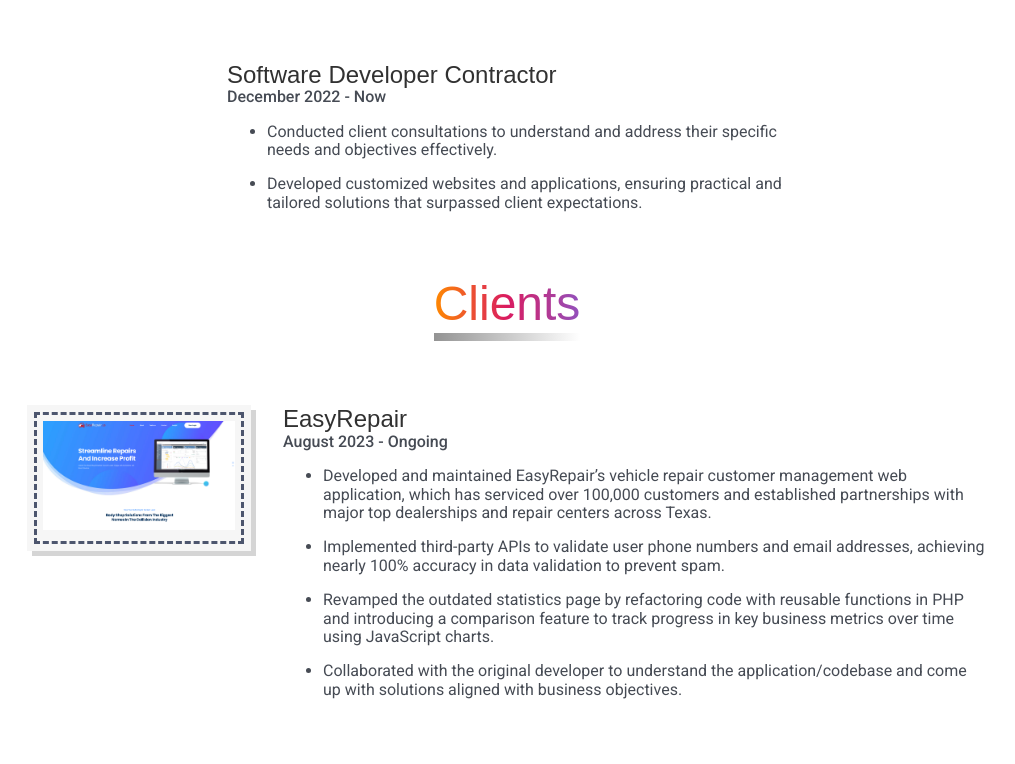
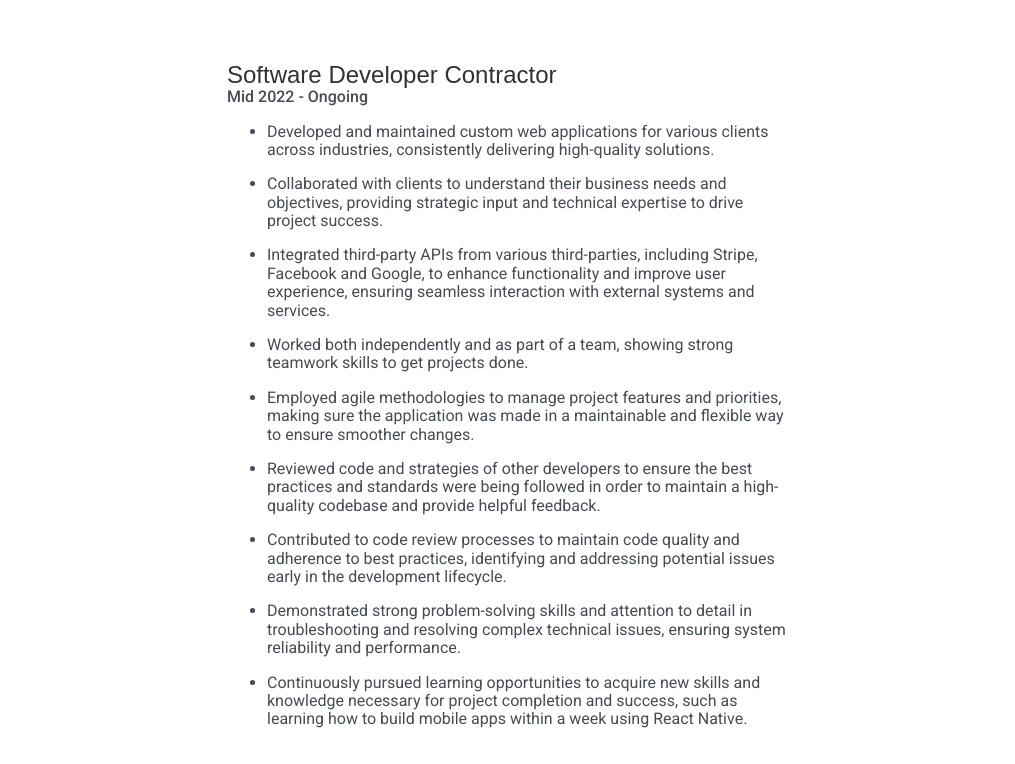
Before and after one commit to CodeAlanSanchez/neo-portfolio, a website built with Vite: page index.html in a window 1280 px wide. Shown: the part 1536-2300 px from the top of the page, without its empty margins (133-1148 px from the left). Built offline with nearby package versions, Linux system fonts and the light colour scheme; files whose address does not match are found by name; a web font is replaced by a local one.

```diff
--- a/index.html
+++ b/index.html
@@ -18,6 +18,16 @@
     <link href="https://fonts.cdnfonts.com/css/cubano" rel="stylesheet">
     <link href="https://fonts.googleapis.com/css2?family=Dancing+Script&display=swap" rel="stylesheet">
     <link href="https://fonts.googleapis.com/css2?family=Dancing+Script&family=Roboto:wght@100;300;400;500;700;900&display=swap" rel="stylesheet">
+
+    <!-- Google tag (gtag.js) -->
+    <script async src="https://www.googletagmanager.com/gtag/js?id=G-W23VE112BQ"></script>
+    <script>
+      window.dataLayer = window.dataLayer || [];
+      function gtag(){dataLayer.push(arguments);}
+      gtag('js', new Date());
+
+      gtag('config', 'G-W23VE112BQ');
+    </script>
 
     <title>Portfolio - Alan Sanchez</title>
 </head>
@@ -108,13 +118,34 @@
     <h2 class="header font-bold">Experience</h2>
     <div class="experience">
         <h4 class="experience-title font-bold">Software Developer Contractor</h4>
-        <span class="experience-time">December 2022 - Now</span>
+        <span class="experience-time">Mid 2022 - Ongoing</span>
         <ul class="experience-points">
             <li class="experience-point">
-                Conducted client consultations to understand and address their specific needs and objectives effectively.
+                Developed and maintained custom web applications for various clients across industries, consistently delivering high-quality solutions.
             </li>
             <li class="experience-point">
-                Developed customized websites and applications, ensuring practical and tailored solutions that surpassed client expectations.
+                Collaborated with clients to understand their business needs and objectives, providing strategic input and technical expertise to drive project success.
+            </li>
+            <li class="experience-point">
+                Integrated third-party APIs from various third-parties, including Stripe, Facebook and Google, to enhance functionality and improve user experience, ensuring seamless interaction with external systems and services.
+            </li>
+            <li class="experience-point">
+                Worked both independently and as part of a team, showing strong teamwork skills to get projects done.
+            </li>
+            <li class="experience-point">
+                Employed agile methodologies to manage project features and priorities, making sure the application was made in a maintainable and flexible way to ensure smoother changes.
+            </li>
+            <li class="experience-point">
+               Reviewed code and strategies of other developers to ensure the best practices and standards were being followed in order to maintain a high-quality codebase and provide helpful feedback.
+            </li>
+            <li class="experience-point">
+                Contributed to code review processes to maintain code quality and adherence to best practices, identifying and addressing potential issues early in the development lifecycle.
+            </li>
+            <li class="experience-point">
+                Demonstrated strong problem-solving skills and attention to detail in troubleshooting and resolving complex technical issues, ensuring system reliability and performance.
+            </li>
+            <li class="experience-point">
+                Continuously pursued learning opportunities to acquire new skills and knowledge necessary for project completion and success, such as learning how to build mobile apps within a week using React Native.
             </li>
         </ul>
     </div>
```
